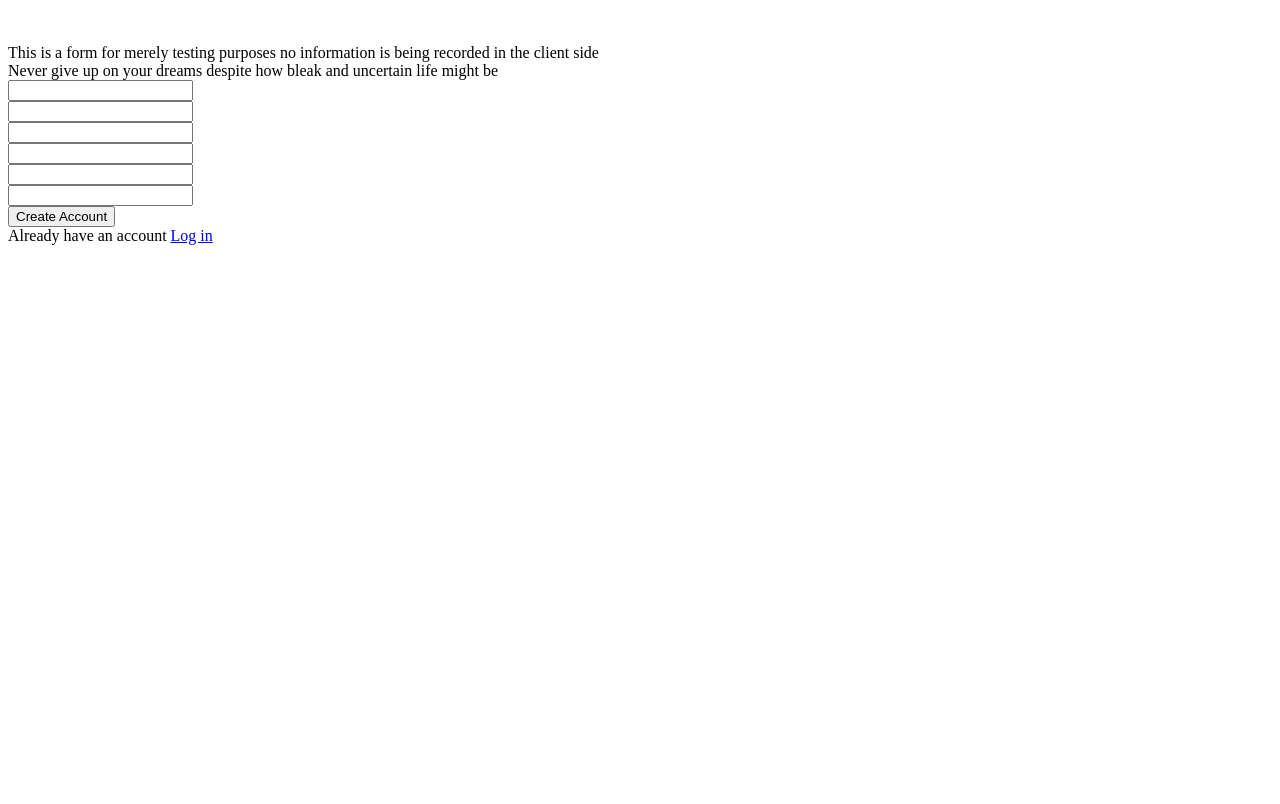
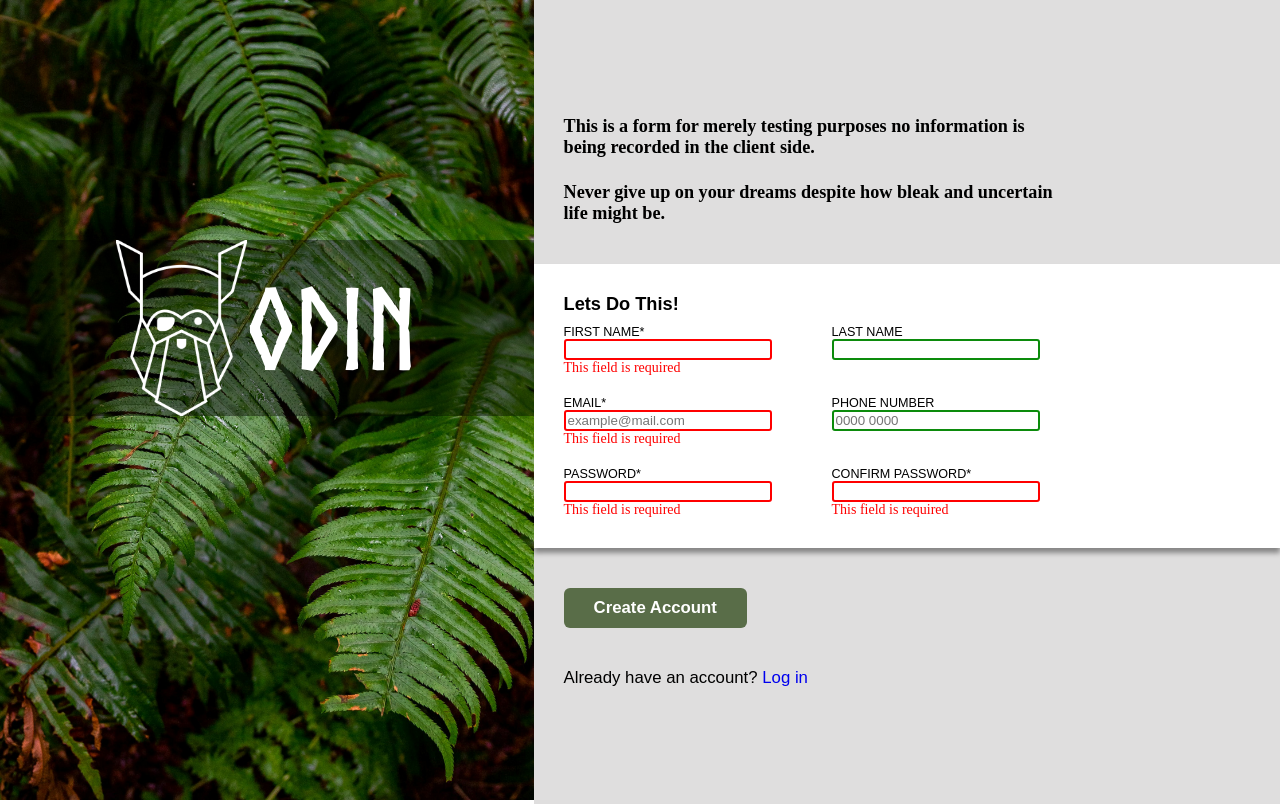
Before and after one commit to Aashishmoola/Sign-up-form, a plain HTML site: page index.html in a window 1280 px wide. Drawn offline with Linux system fonts and the light colour scheme.

Commit message:
Final version

```diff
--- a/index.html
+++ b/index.html
@@ -4,56 +4,71 @@
     <meta charset="UTF-8">
     <meta name="viewport" content="width=device-width, initial-scale=1.0">
     <title>Aashish's Sign-up-form</title>
+    <link rel="stylesheet" href="style.css">
+    <script src="logic.js" defer></script>
 </head>
 <body>
     <div class="leftContent">
-        <div class="bgImg">
-            <img src="" alt="">
-        </div>
+        <img src="./bgForest.jpg" alt="Background Image With Forest and Leaves">
         <div class="logo">
-            <img src="" alt="">
+            <img src="./odin-lined.png" alt="ODIN logo">
+            <div class="logoText">odin</div>
         </div>
     </div>
     <div class="rightContent">
         <div class="header">
-            <div class="headertext1">This is a form for merely testing purposes no information is being recorded in the client side</div>
-            <div class="headertext2">Never give up on your dreams despite how bleak and uncertain life might be</div>
+            <div class="headertext1">This is a form for merely testing purposes no information is being recorded in the client side.</div>
+            <div class="headertext2">Never give up on your dreams despite how bleak and uncertain life might be.</div>
         </div>
         <div class="form">
+            <div class="text">Lets Do This!</div>
             <form action="" method="post" id="formControl">
-                <div class="container1 firstName">
-                    <label for="firstNameId"></label>
-                    <input type="text" name="firstName" id="firstNameId">
+                <div class="container name">
+                    <fieldset>
+                        <label for="firstNameId">FIRST NAME*</label>
+                        <input type="text" name="firstName" id="firstNameId" required>
+                        <div class="textBelow"></div>
+                    </fieldset>
+                    <fieldset>
+                        <label for="lastNameId">LAST NAME</label>
+                        <input type="text" name="lastName" id="lastnameId">
+                        <div class="textBelow"></div>
+                    </fieldset>
                 </div>
-                <div class="container2 lastName">
-                    <label for="lastNameId"></label>
-                    <input type="text" name="lastName" id="lastnameId">
+                <div class="container details">
+                    <fieldset>
+                        <label for="emailId">EMAIL*</label>
+                        <input type="email" name="email" id="emailId"  placeholder="example@mail.com" required>
+                        <div class="textBelow"></div>
+                    </fieldset>
+                    <fieldset>
+                        <label for="phoneNumberId">PHONE NUMBER</label>
+                        <input type="tel" name="phoneNumber" id="phoneNumberId" placeholder="0000 0000" pattern="\d{4}( )?\d{4}">
+                        <div class="textBelow"></div>
+                    </fieldset>
                 </div>
-                <div class="container3 email">
-                    <label for="emailId"></label>
-                    <input type="email" name="email" id="emailId">
-                </div>
-                <div class="container4 phoneNumber">
-                    <label for="phoneNumberId"></label>
-                    <input type="tel" name="phoneNumber" id="phoneNumberId">
-                </div>
-                <div class="container5 password">
-                    <label for="passwordId"></label>
-                    <input type="password" name="password" id="passwordId">
-                </div>
-                <div class="container6 confirmPassword">
-                    <label for="confirmPasswordId"></label>
-                    <input type="password" name="confirmPassword" id="confirmPasswordId">
+                <div class="container password">
+                    <fieldset>
+                        <label for="passwordId">PASSWORD*</label>
+                        <input type="password" name="password" id="passwordId" required>
+                        <div class="textBelow"></div>
+                    </fieldset>
+                    <fieldset>
+                        <label for="confirmPasswordId">CONFIRM PASSWORD*</label>
+                        <input type="password" name="confirmPassword" id="confirmPasswordId" required>
+                        <div class="textBelow"></div>
+                    </fieldset>
                 </div>
 
             </form>
         </div>
-        <div class="submitBtn"></div>
-        <button type="submit" form="formControl">Create Account</button>
+        <div class="submitBtn">
+            <button type="submit" form="formControl">Create Account</button>
+        </div>
         <div class="footer">
             <div class="footertext">
-                Already have an account
-                <a href="http://google.com.sg">Log in</a>
+                Already have an account?
+                <a href="http://google.com.sg" target="_blank" rel="noreferrer noopener">Log in</a>
             </div>
         </div>
     </div>
--- a/style.css
+++ b/style.css
@@ -0,0 +1,151 @@
+@font-face {
+    font-family: OdinLogoFont;
+    src: url(./Norse-Bold.otf);
+    /* format('opentype') not needed*/
+}
+
+
+:root {
+    box-sizing: border-box;
+    font-size: calc(6px + 1vh);
+}
+
+body {
+    display: flex;
+    padding: 0px;
+    margin: 0px;
+
+}
+
+.leftContent {
+    position: relative;
+}
+
+.leftContent>img {
+    width: auto;
+    height: 100vh;
+}
+
+.leftContent>.logo {
+    /* Use rgba(with opacity) instead of opacity to prevent inheritance by child divs */
+    background-color: rgba(0, 0, 0, 0.4);
+    width: 100%;
+    display: flex;
+    position: absolute;
+    top: 30vh;
+    left: 0;
+    display: flex;
+    justify-content: center;
+    align-items: center;
+}
+
+.leftContent>.logo>img {
+    width: auto;
+    height: clamp(150px, 22vh, 210px);
+}
+
+.leftContent .logoText{
+    font-family: OdinLogoFont;
+    color: white;
+    font-size: 8rem;
+}
+
+.rightContent {
+/* Flex applies to vertical direction duw to changing flex direction
+    align-items: stretch will ensute that all children will take up max width
+    instead of setting width to 100%*/
+    flex: 1 1 0;
+    display: flex;
+    flex-direction: column;
+    justify-content: center;
+    align-items: stretch;
+    background-color: rgb(223, 222, 222);
+    gap: 5vh;
+}
+
+.rightContent>.header {
+    font-size: 1.3rem;
+    font-weight: bold;
+    max-width: 500px;
+    margin-left: 30px;
+}
+.rightContent .headertext1{
+    margin-bottom: 3vh;
+}
+
+.rightContent .form{
+    background-color: white;
+    padding: 30px;
+    box-shadow: 0 5px 5px rgba(0, 0, 0, 0.4);
+}
+
+.rightContent form{
+    display: flex;
+    flex-direction: column;
+    gap: 20px;
+
+}
+
+.rightContent .form .text{
+    margin-bottom: 10px;
+    font: bold 1.3rem sans-serif;
+}
+.rightContent .form label {
+    font: small-caps 0.9rem sans-serif;
+}
+.rightContent .form .container{
+    display: flex;
+    gap: 60px;
+}
+.rightContent .form fieldset{
+    border: none;
+    margin: 0;
+    padding: 0;
+    display: flex;
+    flex-direction: column;
+
+}
+
+.rightContent .form input{
+    width: 200px;
+    outline: none;
+    border-radius: 3px;
+}
+/* .container is added to make this selector higher specificity
+    so as to overwrite :valid/:invalid selectors */
+.rightContent .form .container input:focus{
+    border: solid 2px rgb(54, 150, 230);
+}
+.rightContent .form form .container input:focus+.textBelow::after{
+    content: "";
+}
+
+.rightContent .form input:valid{
+    border: solid 2px rgb(12, 139, 12);
+}
+.rightContent .form input:invalid{
+    border: solid 2px red;
+}
+.rightContent .form input:invalid:required+.textBelow::after{
+    content: "This field is required";
+    color: red;
+}
+.rightContent .submitBtn{
+    padding-left: 30px;
+}
+.rightContent .submitBtn button{
+    font: bold 1.2rem sans-serif;
+    padding: 10px 30px;
+    background-color:#596D48;
+    color: white;
+    border-radius: 6px;
+    border: none;
+
+}
+.rightContent .footer{
+    padding-left: 30px;
+    font: 1.2em sans-serif;
+}
+.rightContent .footer a{
+    text-decoration: none;
+}
```
Also changed, not shown: Norse-Bold.otf (added), bgForest.jpg (added), odin-lined.png (added).
